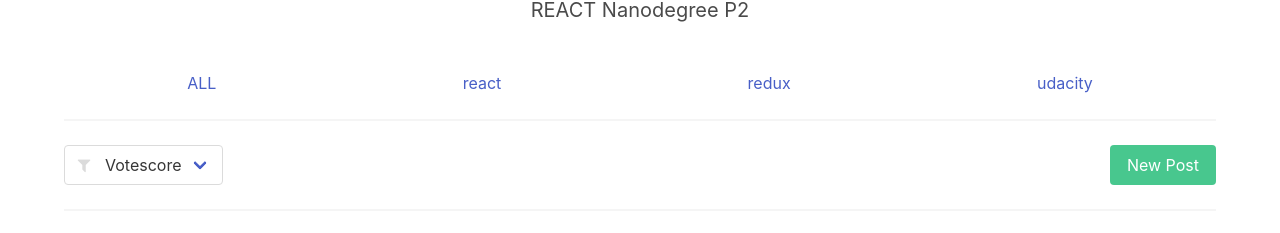
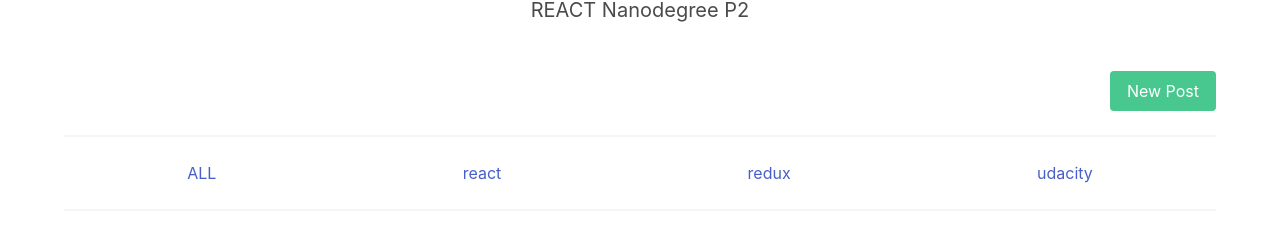
Before and after one commit to javahemans/readable, a React (Create React App) app: page / in a window 1280 px wide. Shown: the part 142-375 px from the top of the page. Built offline with nearby package versions, Linux system fonts and the light colour scheme; no server answers.

Commit message:
refactor voteButtons and NewPost logic

```diff
--- a/src/components/App.js
+++ b/src/components/App.js
@@ -5,7 +5,9 @@
 // import { fetchPosts } from '../actions';
 import PostsList from './PostsList';
 import _ from 'lodash';
-import { Route, withRouter} from 'react-router-dom';
+import { Route, Switch, Link } from 'react-router-dom';
+import PostsNew from './posts_new';
+
 
 window._ = _; // Debugging lodash in console.
 window.moment = moment; // Debugging moment in console.
@@ -19,7 +21,6 @@
         <nav className="navbar" aria-label="main navigation">
           <div className="navbar-brand">
             <a className="navbar-item" href="https://www.nagibtharani.com">READABLE | UDACITY-P2</a>
-
             <button className="button navbar-burger">
               <span></span>
               <span></span>
@@ -37,13 +38,26 @@
             </p>
           </div>
         </section>
+        <section>
+          <div className="container">
+            <nav className="level">
+              <div className="level-left">
+              </div>
+              <div className="level-right">
+                <div className="level-item"><Link to="/posts/new" className="button is-success">New Post</Link></div>
+              </div>
+            </nav>
+            <hr/>
+          </div>
+        </section>
+        <Switch>
           <Route exact path ='/' component={PostsList} />
           <Route path ='/:category/posts' component={PostsList} />
-        {/* <Route exact path="/:category/posts" render={({match, location}) => (
-            <PostsList match={match} location={location}  />
-        )} /> */}
-
-        {/* <PostsList posts={posts} /> */}
+          <Route exact path ='/posts/new' component={PostsNew} />
+        </Switch>
+          {/* <Route exact path="/:category/posts" render={({match, location}) => (
+              <PostsList match={match} location={location}  />
+          )} /> */}
       </div>
     );
   }
--- a/src/components/PostsList.js
+++ b/src/components/PostsList.js
@@ -7,23 +7,20 @@
 
 class PostsList extends Component {
 
-
   fetchData = () => {
     this.props.match.params.category ? this.props.fetchCategoryPosts(this.props.match.params.category) : this.props.fetchPosts();
+  }
 
-  }
   componentDidMount() {
-
     this.fetchData()
   }
 
   componentDidUpdate(prevProps){
-    console.log( prevProps.match, this.props.match)
+    console.log(prevProps.match, this.props.match)
     if( prevProps.match.url!== this.props.match.url){
       this.fetchData();
     }
   }
-
 
   render() {
 
@@ -89,7 +86,6 @@
                 </div>
               </div>
               <div className="level-right">
-                <div className="level-item"><a className="button is-success">New Post</a></div>
               </div>
             </nav>
             <hr/>
--- a/src/index.js
+++ b/src/index.js
@@ -2,10 +2,9 @@
 import ReactDOM from 'react-dom';
 import './index.css';
 import App from './components/App';
-import PostsNew from './components/posts_new';
 import registerServiceWorker from './registerServiceWorker';
 import '../node_modules/bulma/css/bulma.css';
-import { BrowserRouter, Route, Switch } from 'react-router-dom';
+import { BrowserRouter } from 'react-router-dom';
 
 import { Provider } from 'react-redux';
 import { createStore, applyMiddleware, compose } from 'redux';
```
